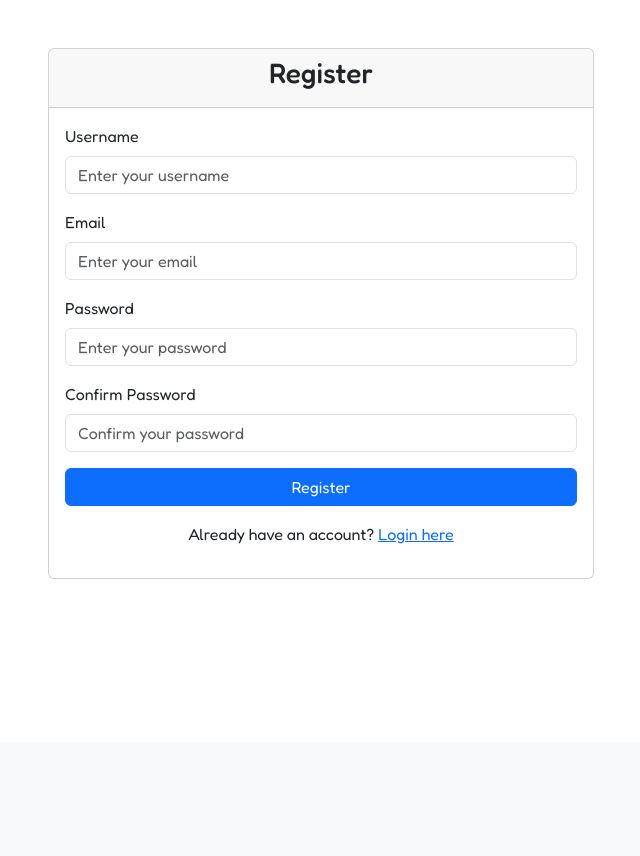
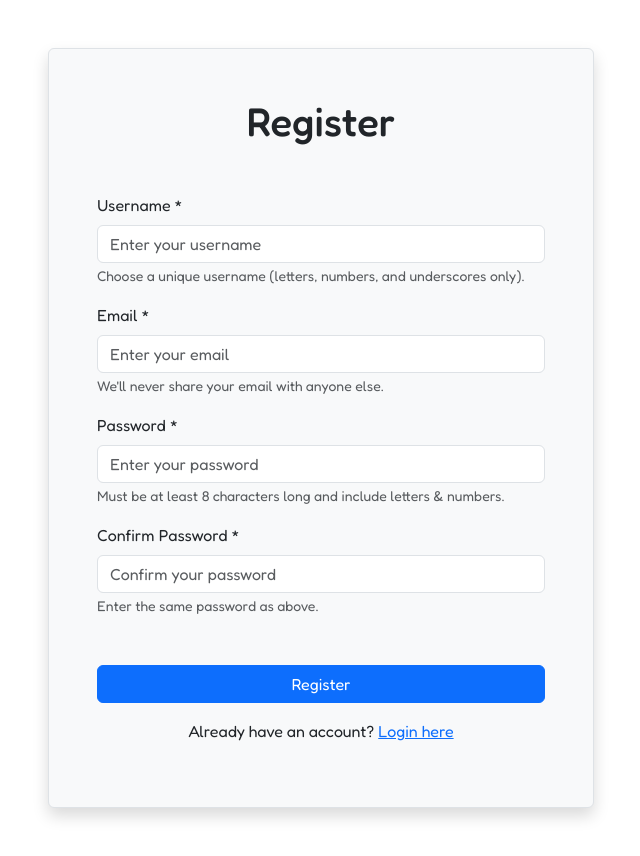
Before and after one commit to Barndalion/Login-Webpage, a Flask app: page /register in a window 1280 px wide. Shown: the part 58-914 px from the top of the page, without its empty margins (319-959 px from the left). Before the commit the page ends 637 px from the top, so only its background shows below. Run offline with Flask 3, Linux system fonts and the light colour scheme; some libraries are stand-ins or nearby versions.

Commit message:
fix: 🔄 Project templates updated
Project templates updated

```diff
--- a/app/forms.py
+++ b/app/forms.py
@@ -3,13 +3,13 @@ from wtforms import EmailField, StringField, PasswordField, SubmitField
 from wtforms.validators import Email, DataRequired, EqualTo, Length
 
 class LoginForm(FlaskForm):
-    email = EmailField('Email Address', validators=[DataRequired(), Email()])  # 📧 Field for user's email
-    password = PasswordField('Password', validators=[DataRequired()])  # 🔒 Field for user's password
+    email = EmailField('Email Address *', validators=[DataRequired(), Email()])  # 📧 Field for user's email
+    password = PasswordField('Password *', validators=[DataRequired()])  # 🔒 Field for user's password
     submit = SubmitField('Login')  # 🚀 Submit button for logging in
 
 class RegistrationForm(FlaskForm):
-    username = StringField('Username', validators=[DataRequired(), Length(min=5, max=20)])  # 👤 Field for choosing a username (must be between 5 and 20 characters)
-    email = EmailField('Email Address', validators=[Email(), DataRequired()])  # 📧 Email field with validation
-    password = PasswordField('Password', validators=[DataRequired()])  # 🔑 Password field (should be strong)
-    password_confirm = PasswordField('Confirm Password', validators=[DataRequired(), EqualTo('password')])  # 🔁 Confirmation field (must match the password)
+    username = StringField('Username *', validators=[DataRequired(), Length(min=5, max=20)])  # 👤 Field for choosing a username (must be between 5 and 20 characters)
+    email = EmailField('Email Address *', validators=[Email(), DataRequired()])  # 📧 Email field with validation
+    password = PasswordField('Password *', validators=[DataRequired()])  # 🔑 Password field (should be strong)
+    password_confirm = PasswordField('Confirm Password *', validators=[DataRequired(), EqualTo('password')])  # 🔁 Confirmation field (must match the password)
     submit = SubmitField('Register')
--- a/app/templates/base.html
+++ b/app/templates/base.html
@@ -8,6 +8,7 @@
     <link rel="preconnect" href="https://fonts.gstatic.com" crossorigin>
     <link href="https://fonts.googleapis.com/css2?family=Fredoka:wght@300..700&display=swap" rel="stylesheet">
     <link rel="stylesheet" href="{{ url_for('static', filename='bootstrap.min.css') }}">
+    <link rel="stylesheet" href="https://cdn.jsdelivr.net/npm/bootstrap-icons@1.11.3/font/bootstrap-icons.min.css">
     <link rel="shortcut icon" href="{{ url_for('static', filename='favicon.ico') }}" type="image/x-icon">
     <title>Login Webpage | {% block title %}{% endblock %}</title>
     <style>
@@ -20,6 +21,19 @@
 <body>
     {% include 'navbar.html' %}
     <div class="container my-5">
+
+        <!-- Flash messages -->
+        {% with messages = get_flashed_messages(with_categories=true) %}
+        {% if messages %}
+        {% for category, message in messages %}
+        <div class="alert alert-{{ category }} alert-dismissible fade show" role="alert">
+            <strong>{{ category|upper }}:</strong> {{ message }}
+            <button type="button" class="btn-close" data-bs-dismiss="alert" aria-label="Close"></button>
+        </div>
+        {% endfor %}
+        {% endif %}
+        {% endwith %}
+
         {% block content %}
         {% endblock %}
     </div>
--- a/app/templates/register.html
+++ b/app/templates/register.html
@@ -5,28 +5,15 @@
 {% block content %}
 <div class="row justify-content-center">
     <div class="col-md-6">
-        <div class="card">
-            <div class="card-header">
-                <h3 class="text-center">Register</h3>
-            </div>
-            <div class="card-body">
-                <!-- Flash messages -->
-                {% with messages = get_flashed_messages(with_categories=true) %}
-                {% if messages %}
-                {% for category, message in messages %}
-                <div class="alert alert-{{ category }}">
-                    {{ message }}
-                </div>
-                {% endfor %}
-                {% endif %}
-                {% endwith %}
-
+        <div class="bg-light p-5 border shadow rounded">
+            <h1 class="text-center mb-5">Register</h1>
             <!-- Registration Form -->
             <form method="POST" action="{{ url_for('register') }}">
                 {{ form.hidden_tag() }}
-                    <div class="mb-3">
-                        <label for="username" class="form-label">Username</label>
+                <div class="form-group mb-3">
+                    <label for="username" class="form-label">Username *</label>
                     {{ form.username(class="form-control", placeholder="Enter your username") }}
+                    <small class="text-muted">Choose a unique username (letters, numbers, and underscores only).</small>
                     {% if form.username.errors %}
                     <div class="text-danger">
                         {% for error in form.username.errors %}
@@ -35,9 +22,10 @@
                     </div>
                     {% endif %}
                 </div>
-                    <div class="mb-3">
-                        <label for="email" class="form-label">Email</label>
+                <div class="form-group mb-3">
+                    <label for="email" class="form-label">Email *</label>
                     {{ form.email(class="form-control", placeholder="Enter your email") }}
+                    <small class="text-muted">We'll never share your email with anyone else.</small>
                     {% if form.email.errors %}
                     <div class="text-danger">
                         {% for error in form.email.errors %}
@@ -46,9 +34,10 @@
                     </div>
                     {% endif %}
                 </div>
-                    <div class="mb-3">
-                        <label for="password" class="form-label">Password</label>
+                <div class="form-group mb-3">
+                    <label for="password" class="form-label">Password *</label>
                     {{ form.password(class="form-control", placeholder="Enter your password") }}
+                    <small class="text-muted">Must be at least 8 characters long and include letters & numbers.</small>
                     {% if form.password.errors %}
                     <div class="text-danger">
                         {% for error in form.password.errors %}
@@ -57,9 +46,10 @@
                     </div>
                     {% endif %}
                 </div>
-                    <div class="mb-3">
-                        <label for="password_confirm" class="form-label">Confirm Password</label>
+                <div class="form-group mb-5">
+                    <label for="password_confirm" class="form-label">Confirm Password *</label>
                     {{ form.password_confirm(class="form-control", placeholder="Confirm your password") }}
+                    <small class="text-muted">Enter the same password as above.</small>
                     {% if form.password_confirm.errors %}
                     <div class="text-danger">
                         {% for error in form.password_confirm.errors %}
@@ -68,9 +58,7 @@
                     </div>
                     {% endif %}
                 </div>
-                    <div class="d-grid">
-                        {{ form.submit(class="btn btn-primary") }}
-                    </div>
+                {{ form.submit(class="btn btn-primary w-100") }}
             </form>
             <div class="mt-3 text-center">
                 <p>Already have an account? <a href="{{ url_for('login') }}">Login here</a></p>
@@ -78,5 +66,4 @@
         </div>
     </div>
 </div>
-</div>
 {% endblock %}
```
Also changed, not shown: app/templates/login.html (+9 -24 lines), app/templates/profile.html (+5 -29 lines). Lines whose indentation alone changed are shown as unchanged.
